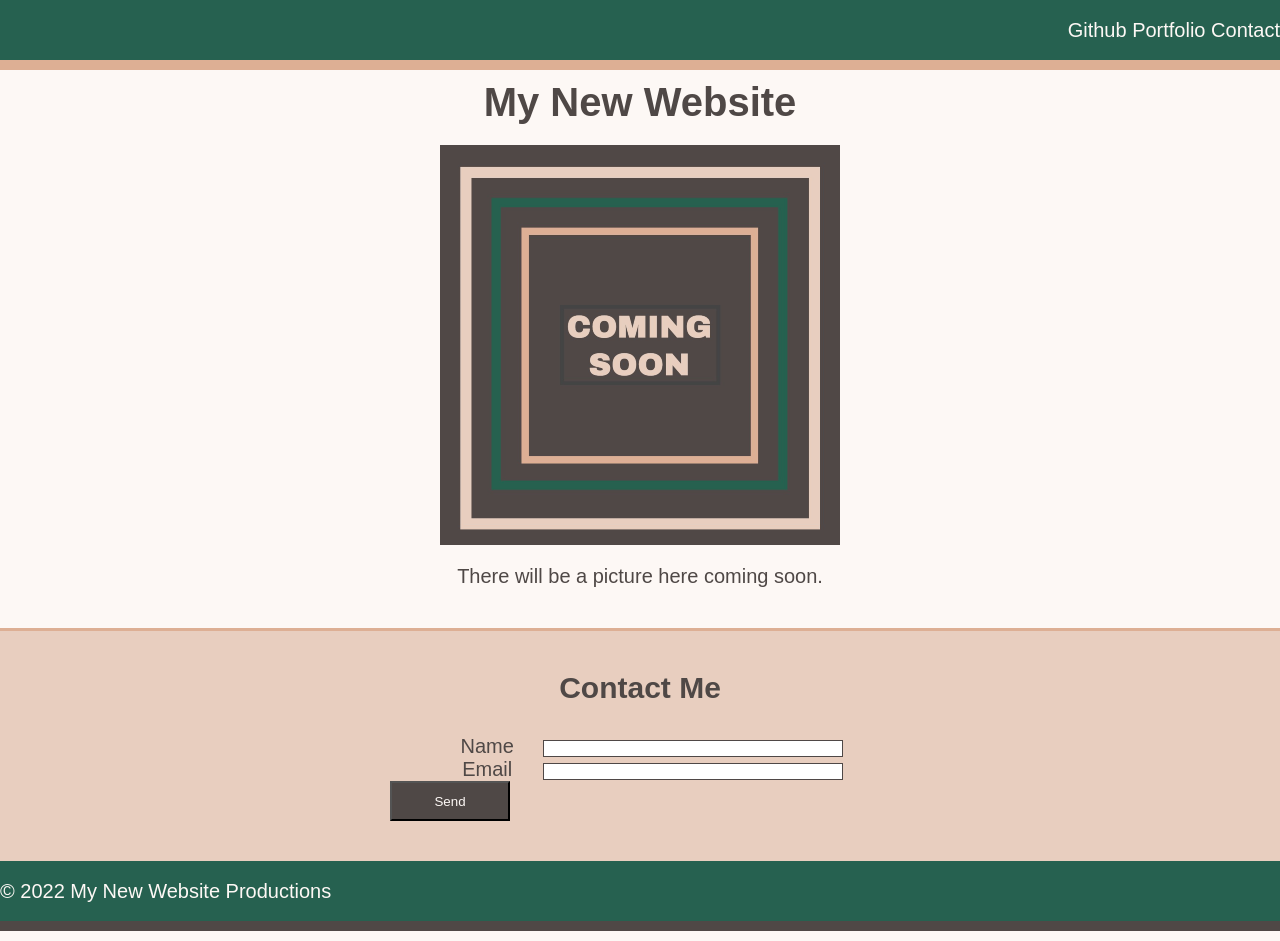
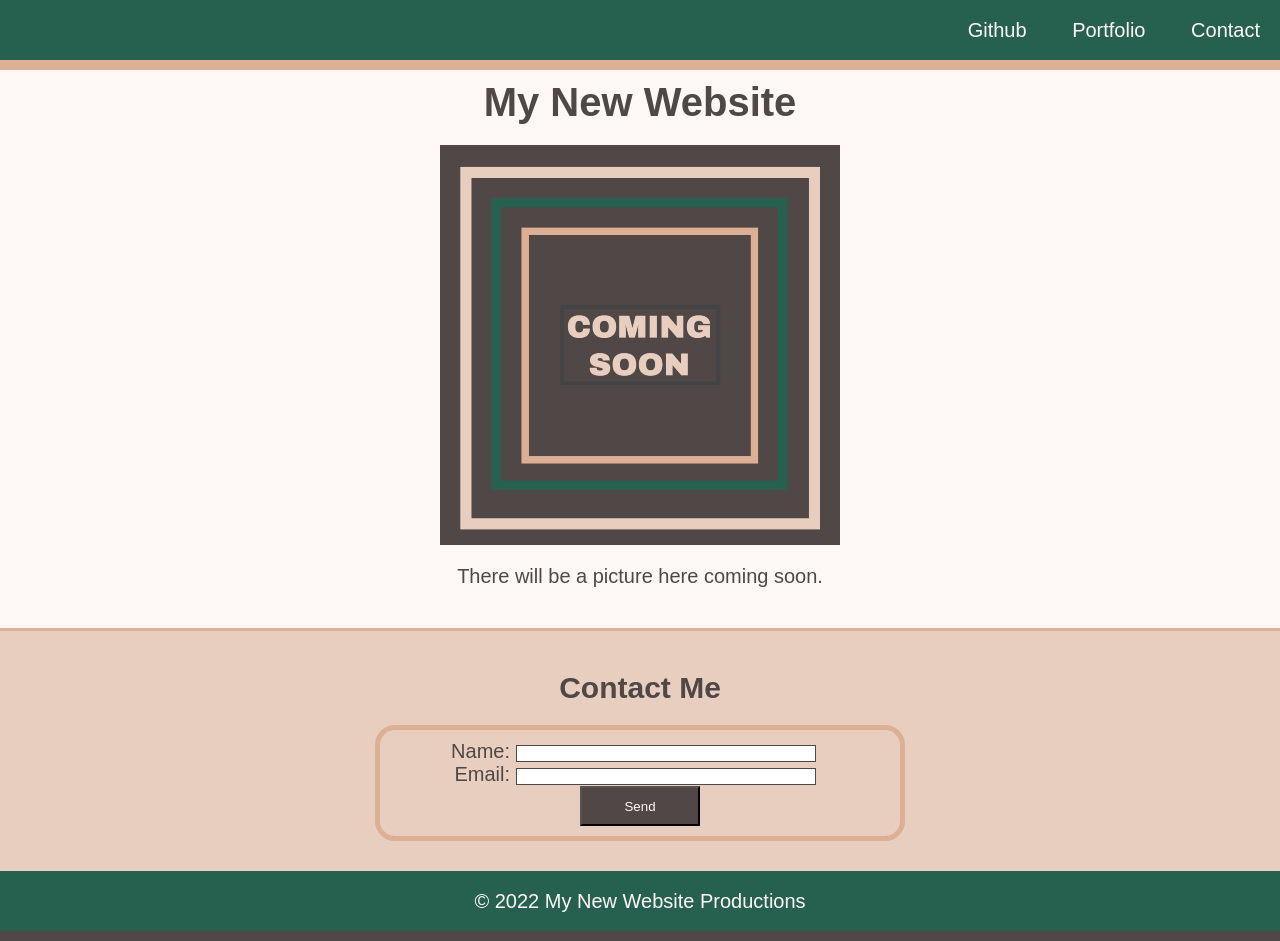
Before and after one commit to jmruiz96/MiniProject1, a plain HTML site: page index.html in a window 1280 px wide. Drawn offline with Linux system fonts and the light colour scheme.

Commit message:
finished up missing html/css

```diff
--- a/assets/css/style.css
+++ b/assets/css/style.css
@@ -20,7 +20,7 @@ main {
 
 li {
     display: inline;
-    padding: 0px 20xpx;
+    padding: 0px 20px;
 }
 
 a {
@@ -69,7 +69,7 @@ form {
     margin: 0px auto;
     width: 500px;
     padding: 10px;
-    border: 5px #DDAF94;
+    border: 5px solid #DDAF94;
     border-radius: 20px;
 }
 
--- a/index.html
+++ b/index.html
@@ -25,26 +25,28 @@
             <img src="./assets/images/image_1.png" alt="Coming Soon">
             <figcaption class="text-center">There will be a picture here coming soon. </figcaption>
         </figure>
-        <section>
+        <section id=" contact">
             <h2 class="text-center"> Contact Me</h2>
             <form>
-            <ul class="text-center" >
+                <ul >
                     <li>
-                    <label for="name">Name</label>
-                    <input type="name">
+                        <label class="text-right" for="name">Name:</label>
+                        <input type="name" id="email" name="user-email">
                     </li>
                     <li>
-                    <label for="email">Email</label>
-                    <input type="Email">
+                        <label class="text-right" for="email">Email:</label>
+                        <input type="text" id="email" name="user-email">
                     </li>
                 </ul>
+                <div class="text-center">
                     <button class="text-center">
                         Send
                     </button>
+                    </div>
                 </form>
         </section>
     </main>
-    <footer>
+    <footer class="text-center">
         <p>© 2022 My New Website Productions</p>
     </footer>
 </body>
```
Lines whose indentation alone changed are shown as unchanged.
